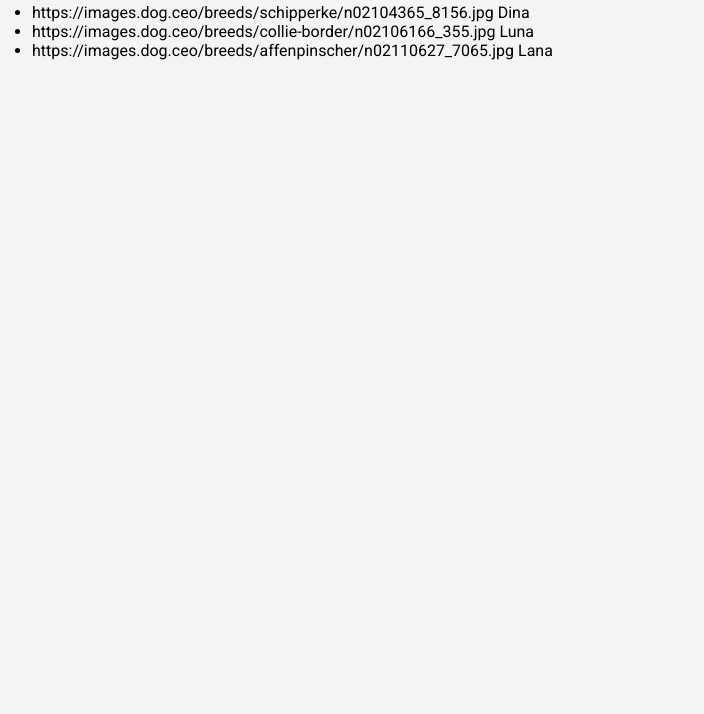
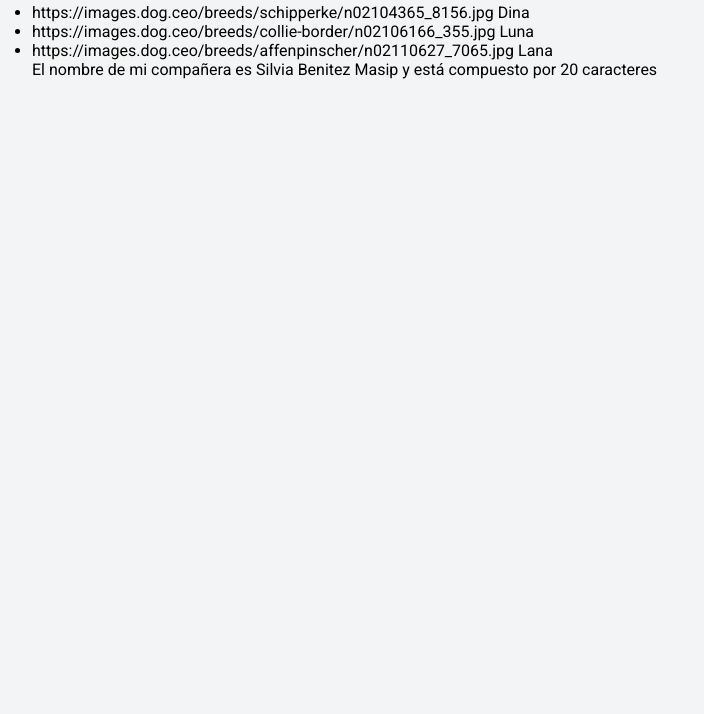
Before and after one commit to Rosana-Moya/promo-55-module-2-pair-5-javascript, a website built with Vite: page src/index.html in a window 1280 px wide. Shown: the part 86-800 px from the top of the page, without its empty margins (0-704 px from the left). Built offline with nearby package versions, Linux system fonts and the light colour scheme; files whose address does not match are found by name.

Commit message:
resolucion ej 6 datos

```diff
--- a/src/index.html
+++ b/src/index.html
@@ -31,7 +31,7 @@
     </div>
 
     <ul class="dogs"></ul>
-    <p class="name__lenght"></p>
+    <p class="name__length"></p>
     <script src="./js/main.js"></script>
   </body>
 </html>
```
